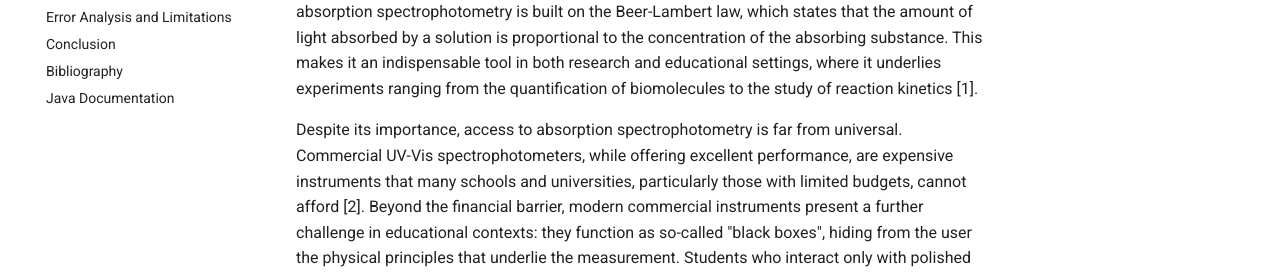
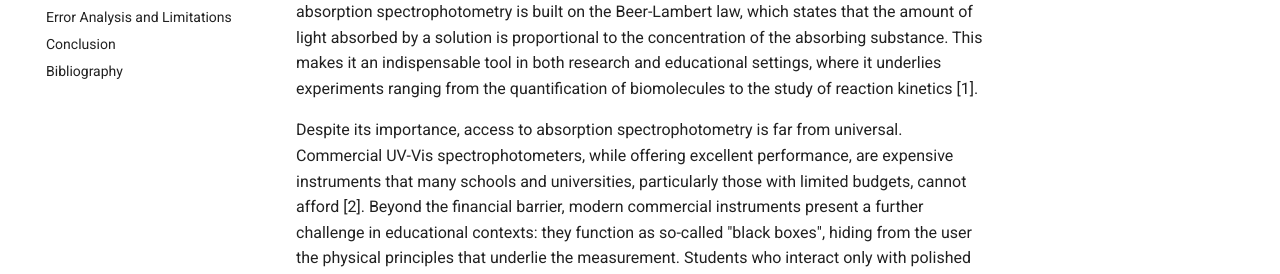
Before and after one commit to bacstamas/Spectrometer_2026, an MkDocs documentation site: the page built from Docs/Pages/index.md, in a window 1280 px wide. Shown: the part 283-557 px from the top of the page. Built offline with MkDocs 1.6.1 and Material for MkDocs 9.7.7, drawn with Linux system fonts in a browser that asks for light colours.

Commit message:
exclude javadoc from website

```diff
--- a/mkdocs.yml
+++ b/mkdocs.yml
@@ -29,4 +29,4 @@ nav:
   - Error Analysis and Limitations: Pages/errors.md
   - Conclusion: Pages/conclusion.md
   - Bibliography: Pages/bibliography.md
-  - Java Documentation: JavaDocs/index.html
+#  - Java Documentation: JavaDocs/index.html
```
